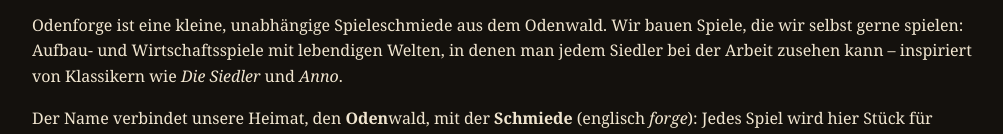
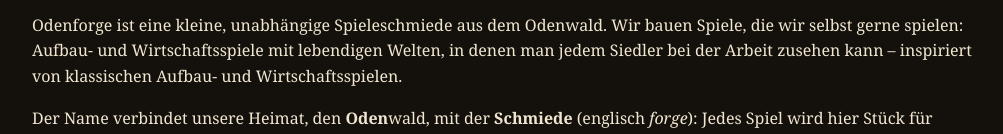
Before and after one commit to sakomobil-beep/odenforge-web, a plain HTML site: page index.html in a window 1280 px wide. Shown: the part 755-889 px from the top of the page, without its empty margins (138-1141 px from the left). Drawn offline with Linux system fonts and the light colour scheme.

Commit message:
Markennamen entfernt: inspiriert von klassischen Aufbau- und Wirtschaftsspielen
Co-Authored-By: Claude Opus 5.5 <noreply@anthropic.com>
Claude-Session: https://claude.ai/code/session_01LmP2NE3xtbJn1erYnB8CoS

```diff
--- a/index.html
+++ b/index.html
@@ -24,7 +24,7 @@ ul{padding-left:20px}footer{text-align:center;font-size:13px;opacity:.6;padding:
 <header><img src="odenforge-logo.svg" alt="Odenforge Logo"><h1>ODENFORGE</h1><div class="tag">Indie-Spieleschmiede aus dem Odenwald</div></header>
 <main>
 <h2>Über uns</h2>
-<p>Odenforge ist eine kleine, unabhängige Spieleschmiede aus dem Odenwald. Wir bauen Spiele, die wir selbst gerne spielen: Aufbau- und Wirtschaftsspiele mit lebendigen Welten, in denen man jedem Siedler bei der Arbeit zusehen kann – inspiriert von Klassikern wie <i>Die Siedler</i> und <i>Anno</i>.</p>
+<p>Odenforge ist eine kleine, unabhängige Spieleschmiede aus dem Odenwald. Wir bauen Spiele, die wir selbst gerne spielen: Aufbau- und Wirtschaftsspiele mit lebendigen Welten, in denen man jedem Siedler bei der Arbeit zusehen kann – inspiriert von klassischen Aufbau- und Wirtschaftsspielen.</p>
 <p>Der Name verbindet unsere Heimat, den <b>Oden</b>wald, mit der <b>Schmiede</b> (englisch <i>forge</i>): Jedes Spiel wird hier Stück für Stück von Hand geschmiedet.</p>
 
 <h2>Unser Spiel</h2>
```
